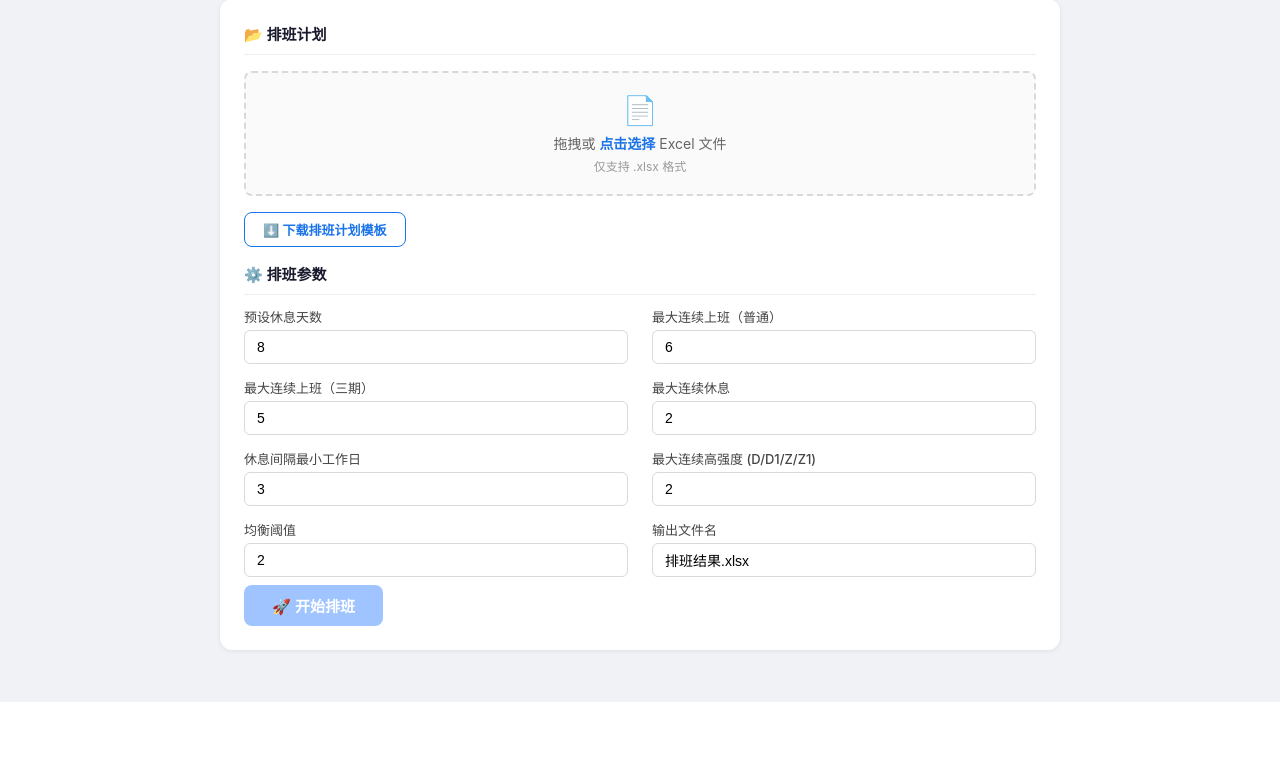
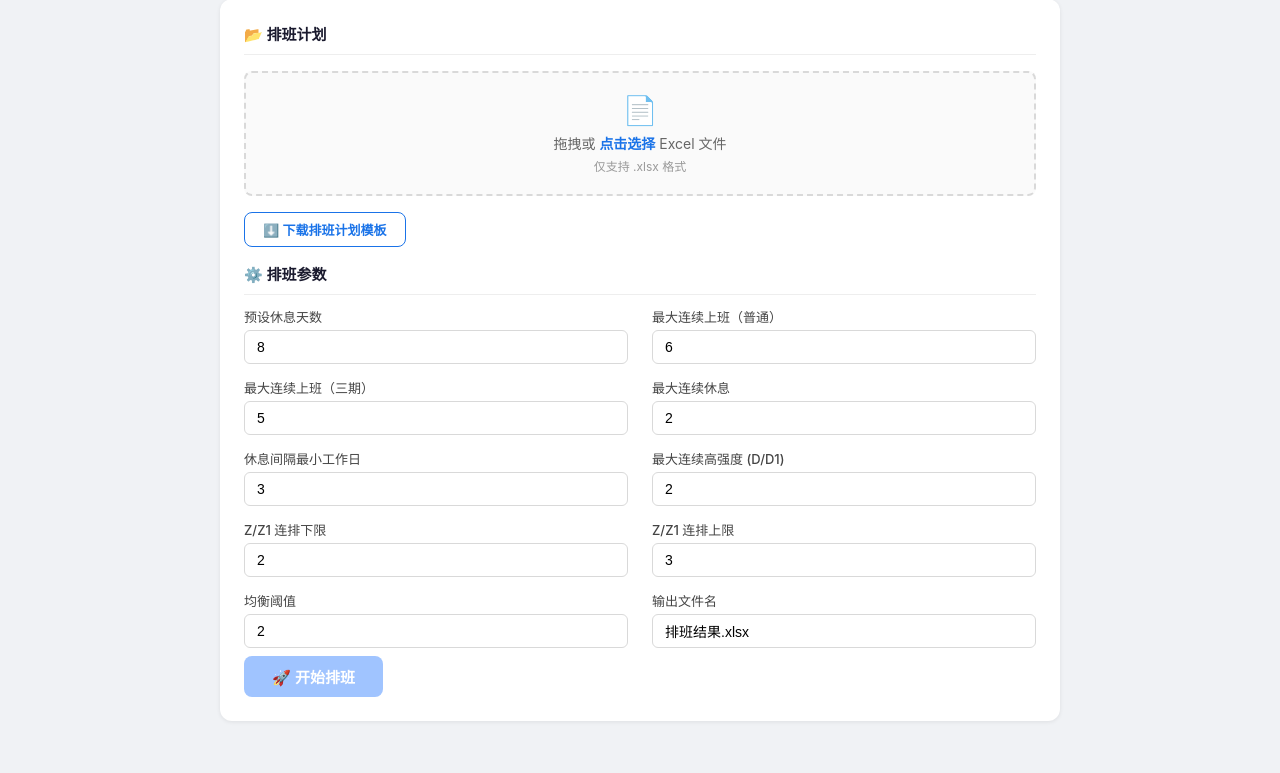
Before and after one commit to li-yuting/AutoWFM, a Flask app: page / in a window 1280 px wide. Shown: the part 122-895 px from the top of the page. Before the commit the page ends 824 px from the top, so only its background shows below. Run offline with Flask 3, Linux system fonts and the light colour scheme.

Commit message:
feat(shift): Z/Z1 连排上下限参数贯通 SchedulerConfig/CLI/Web

```diff
--- a/shift/app.py
+++ b/shift/app.py
@@ -48,6 +48,26 @@ _WARN_LABELS = {
     "13": "未知班次",
     "14": "休息间隔过短",
 }
+
+
+def _scheduler_config_from(form) -> tuple[SchedulerConfig | None, str | None]:
+    try:
+        config = SchedulerConfig(
+            preset_rest_days=int(form.get("preset_rest_days", 8)),
+            max_consecutive_work_normal=int(form.get("max_consecutive_work_normal", 6)),
+            max_consecutive_work_phase3=int(form.get("max_consecutive_work_phase3", 5)),
+            max_consecutive_rest=int(form.get("max_consecutive_rest", 2)),
+            min_work_days_between_rest_blocks=int(form.get("min_work_days_between_rest_blocks", 3)),
+            max_high_consecutive=int(form.get("max_high_consecutive", 2)),
+            balance_threshold=int(form.get("balance_threshold", 2)),
+            z_min_consecutive=int(form.get("z_min_consecutive", 2)),
+            z_max_consecutive=int(form.get("z_max_consecutive", 3)),
+        )
+    except (ValueError, TypeError) as e:
+        return None, f"参数格式错误: {e}"
+    if config.z_min_consecutive < 1 or config.z_max_consecutive < config.z_min_consecutive:
+        return None, "Z/Z1 连排参数无效：需满足 1 ≤ 下限 ≤ 上限"
+    return config, None
 
 
 def _build_reminders(warnings) -> dict | None:
@@ -102,18 +122,9 @@ def run():
     if not file.filename or not file.filename.lower().endswith(".xlsx"):
         return jsonify({"error": "请上传 .xlsx 格式的 Excel 文件"}), 400
 
-    try:
-        config = SchedulerConfig(
-            preset_rest_days=int(request.form.get("preset_rest_days", 8)),
-            max_consecutive_work_normal=int(request.form.get("max_consecutive_work_normal", 6)),
-            max_consecutive_work_phase3=int(request.form.get("max_consecutive_work_phase3", 5)),
-            max_consecutive_rest=int(request.form.get("max_consecutive_rest", 2)),
-            min_work_days_between_rest_blocks=int(request.form.get("min_work_days_between_rest_blocks", 3)),
-            max_high_consecutive=int(request.form.get("max_high_consecutive", 2)),
-            balance_threshold=int(request.form.get("balance_threshold", 2)),
-        )
-    except (ValueError, TypeError) as e:
-        return jsonify({"error": f"参数格式错误: {e}"}), 400
+    config, error = _scheduler_config_from(request.form)
+    if error:
+        return jsonify({"error": error}), 400
 
     tmpdir = tempfile.mkdtemp(prefix="autoshift_")
     input_path = os.path.join(tmpdir, file.filename)
--- a/shift/main.py
+++ b/shift/main.py
@@ -16,6 +16,8 @@ MAX_CONSECUTIVE_REST = 2
 MIN_WORK_DAYS_BETWEEN_REST_BLOCKS = 3
 MAX_HIGH_CONSECUTIVE = 2
 BALANCE_THRESHOLD = 2
+Z_MIN_CONSECUTIVE = 2
+Z_MAX_CONSECUTIVE = 3
 # ==============================
 
 
@@ -33,6 +35,8 @@ def main() -> int:
         min_work_days_between_rest_blocks=MIN_WORK_DAYS_BETWEEN_REST_BLOCKS,
         max_high_consecutive=MAX_HIGH_CONSECUTIVE,
         balance_threshold=BALANCE_THRESHOLD,
+        z_min_consecutive=Z_MIN_CONSECUTIVE,
+        z_max_consecutive=Z_MAX_CONSECUTIVE,
     )
 
     input_path = Path(args.input)
--- a/shift/scheduler.py
+++ b/shift/scheduler.py
@@ -29,6 +29,8 @@ class SchedulerConfig:
     max_high_consecutive: int = 2
     balance_threshold: int = 2
     demand_tolerance: float = 0.35
+    z_min_consecutive: int = 2
+    z_max_consecutive: int = 3
 
 
 def run_scheduler(schedule: Schedule, config: SchedulerConfig) -> Schedule:
--- a/shift/templates/index.html
+++ b/shift/templates/index.html
@@ -210,8 +210,16 @@
       <input type="number" name="min_work_days_between_rest_blocks" value="3" min="0" max="14">
     </div>
     <div class="form-group">
-      <label>最大连续高强度 (D/D1/Z/Z1)</label>
+      <label>最大连续高强度 (D/D1)</label>
       <input type="number" name="max_high_consecutive" value="2" min="1" max="14">
+    </div>
+    <div class="form-group">
+      <label>Z/Z1 连排下限</label>
+      <input type="number" name="z_min_consecutive" value="2" min="1" max="14">
+    </div>
+    <div class="form-group">
+      <label>Z/Z1 连排上限</label>
+      <input type="number" name="z_max_consecutive" value="3" min="1" max="14">
     </div>
     <div class="form-group">
       <label>均衡阈值</label>
```
Also changed, not shown: tests/test_shift_scheduler.py (added, +38 -0 lines).
